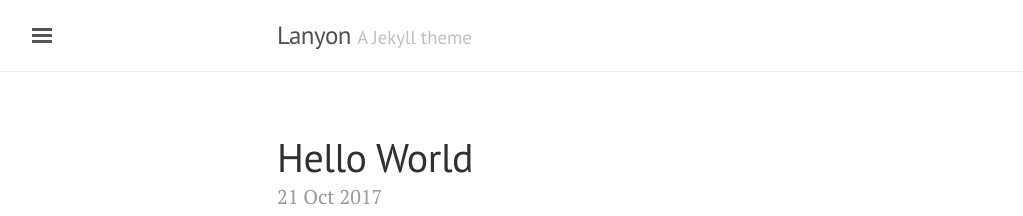
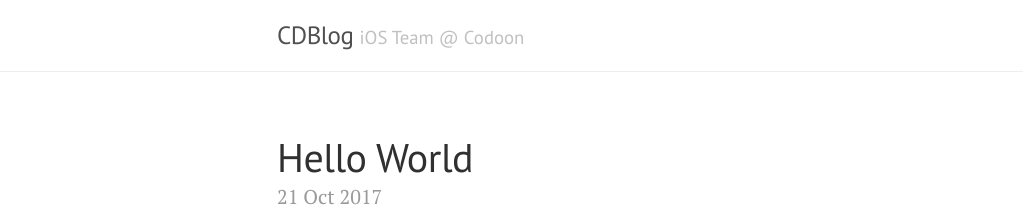
Before and after one commit to iOSCodoon/CDBlog, a Jekyll site: the page built from index.html, in a window 1280 px wide and 900 px high. Shown: the top 216 px of the window, without its empty margins (3-1026 px from the left). Built offline with Jekyll 4.4.1, drawn with Linux system fonts in a browser that asks for light colours; the list of posts is cut into pages by our own code.

Commit message:
remove sidebar

```diff
--- /dev/null
+++ b/Gemfile
@@ -0,0 +1,3 @@
+source 'https://rubygems.org'
+gem 'jekyll'
+gem 'jekyll-paginate'
--- a/_config.yml
+++ b/_config.yml
@@ -1,22 +1,22 @@
-# Permalinks
-#
-# Use of `relative_permalinks` ensures post links from the index work properly.
+
 permalink:           pretty
-relative_permalinks: true
 
 # Setup
-title:               Lanyon
-tagline:             'A Jekyll theme'
-description:         'A reserved <a href="http://jekyllrb.com" target="_blank">Jekyll</a> theme that places the utmost gravity on content with a hidden drawer. Made by <a href="https://twitter.com/mdo" target="_blank">@mdo</a>.'
-url:                 http://lanyon.getpoole.com
+title:               CDBlog
+tagline:             'iOS Team @ Codoon'
+description:         ''
+url:                 http://ioscodoon.github.io/CDBlog
 baseurl:             ''
+
+plugins:             [jekyll-paginate]
 paginate:            5
+paginate_path:       "page:num"
 
 # About/contact
 author:
-  name:              Mark Otto
-  url:               https://twitter.com/mdo
-  email:             markdotto@gmail.com
+  name:              iOSCodoon
+  url:               http://ioscodoon.github.io/CDBlog
+  email:             ios@codoon.com
 
 # Custom vars
 version:             1.0.0
--- a/_layouts/default.html
+++ b/_layouts/default.html
@@ -24,9 +24,9 @@
       </div>
     </div>
 
-    <label for="sidebar-checkbox" class="sidebar-toggle"></label>
+    <!-- <label for="sidebar-checkbox" class="sidebar-toggle"></label> -->
 
-    <script>
+    <!-- <script>
       (function(document) {
         var toggle = document.querySelector('.sidebar-toggle');
         var sidebar = document.querySelector('#sidebar');
@@ -42,6 +42,6 @@
           checkbox.checked = false;
         }, false);
       })(document);
-    </script>
+    </script> -->
   </body>
 </html>
```
Also changed, not shown: 1 other file.
